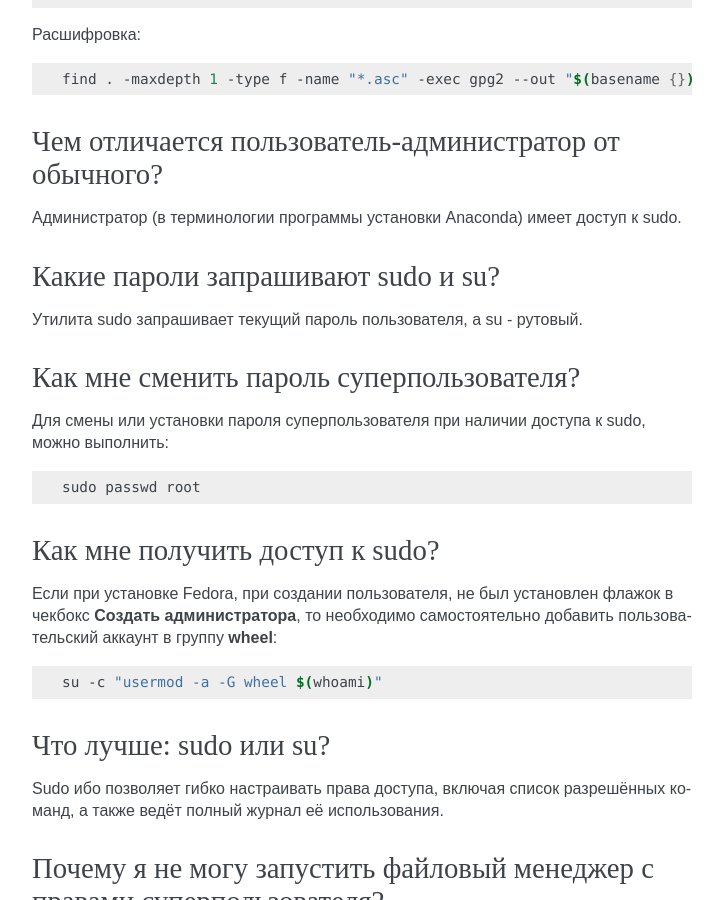
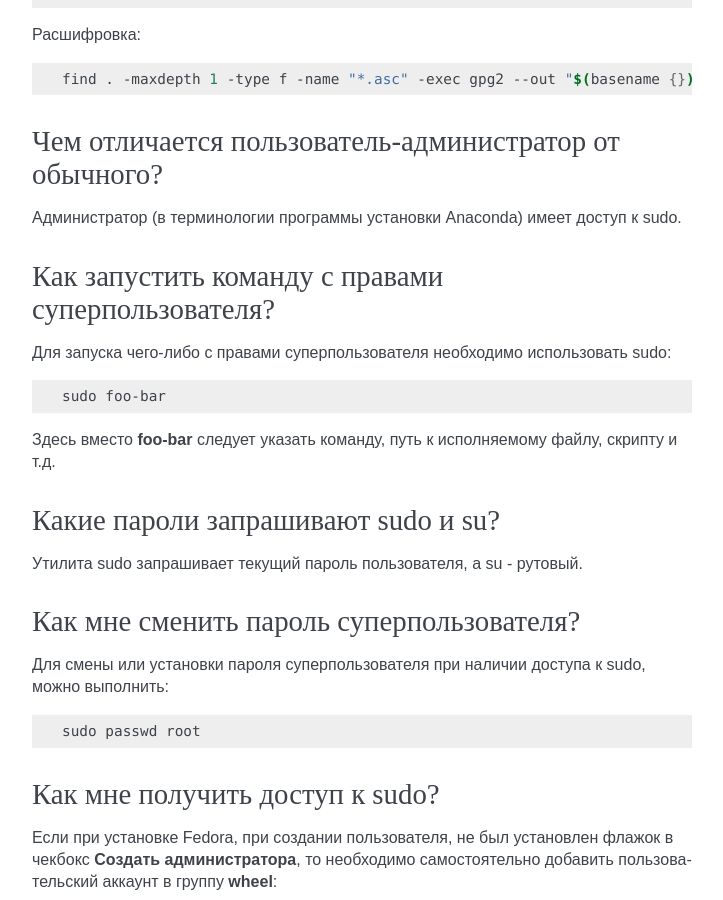
Before and after one commit to RussianFedora/FAQ, a Sphinx documentation site: the page built from source/security.rst, in a window 1280 px wide and 900 px high, scrolled down 8551 px. Shown: the whole window, without its empty margins (388-1111 px from the left). Built offline with Sphinx 7.4.7, drawn with Linux system fonts in a browser that asks for light colours; some of the changed text lies outside the part shown.

Commit message:
Added question about using sudo to start app with root access rights.

```diff
--- a/source/security.rst
+++ b/source/security.rst
@@ -523,6 +523,20 @@ Firewalld - это современный динамически управля
 
 Администратор (в терминологии программы установки Anaconda) имеет доступ к sudo.
 
+.. index:: admin, user, sudo
+.. _sudo-run:
+
+Как запустить команду с правами суперпользователя?
+=====================================================
+
+Для запуска чего-либо с правами суперпользователя необходимо использовать sudo:
+
+.. code-block:: bash
+
+    sudo foo-bar
+
+Здесь вместо **foo-bar** следует указать команду, путь к исполняемому файлу, скрипту и т.д.
+
 .. index:: admin, sudo, su
 .. _sudo-password:
 
```
